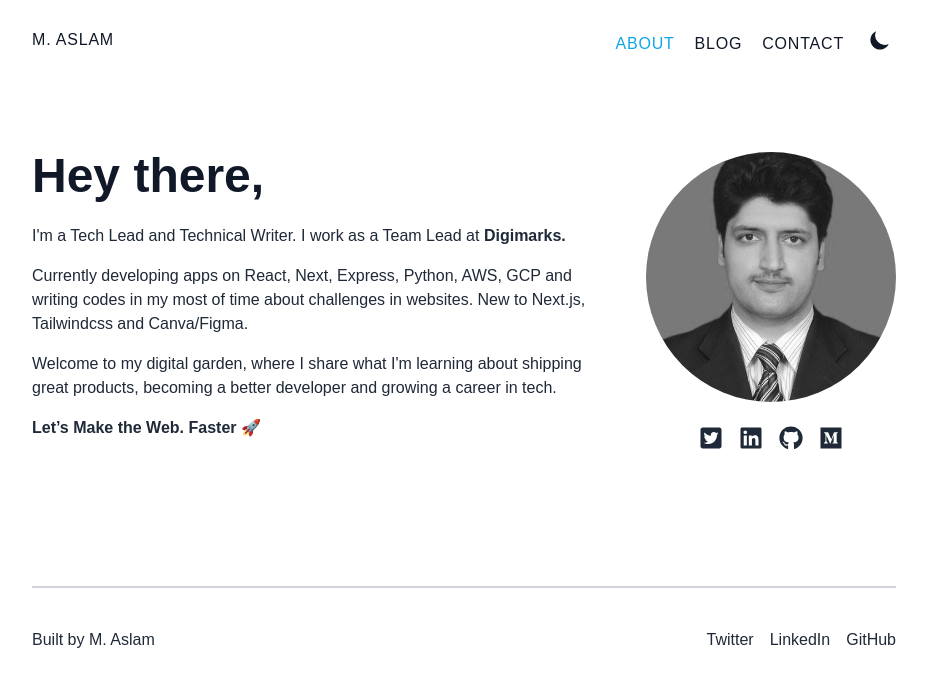
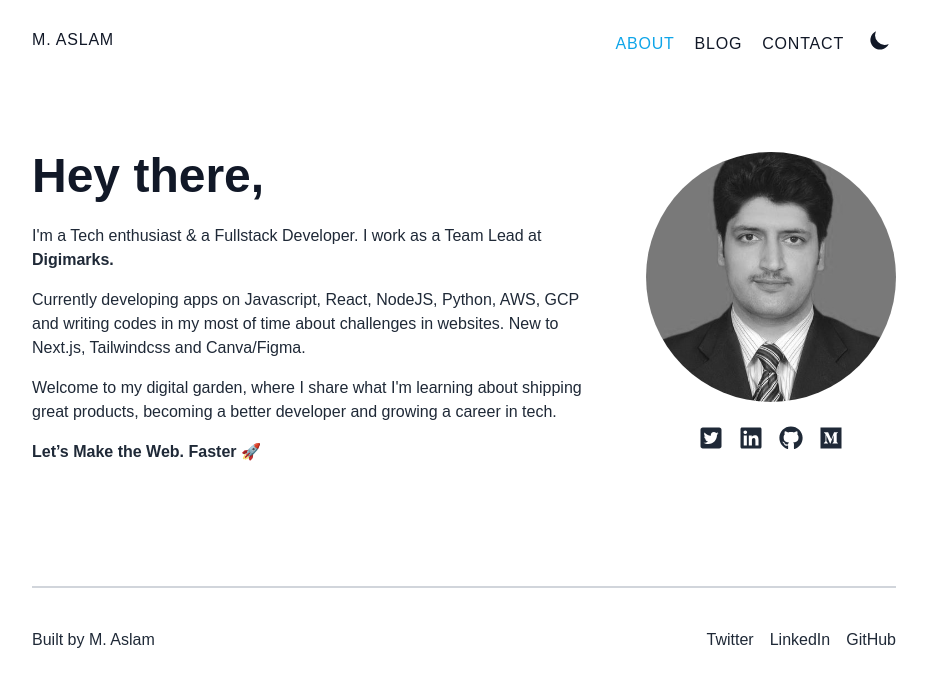
Before and after one commit to aslamkhan5/new-app2, a Next.js app: page / in a window 1280 px wide. Shown: the top 686 px of the page, without its empty margins (176-1103 px from the left). Built offline with nearby package versions, Linux system fonts and the light colour scheme.

Commit message:
All changes togather

```diff
--- a/components/About.tsx
+++ b/components/About.tsx
@@ -12,13 +12,12 @@ const About = () => {
                         Hey there,
                     </h1>
                     <div className="mt-6 text-gray-800 dark:text-white">
-                        <p className="mb-4">I'm a Tech Lead and
-                            Technical Writer. I work as a Team Lead at <a
+                        <p className="mb-4">I'm a Tech enthusiast & a Fullstack Developer. I work as a Team Lead at <a
                                 href="https://www.digimarks.co.uk"
                                 className="font-bold transition-colors hover:text-sky-500" target="_blank"
                                 rel="noreferrer">Digimarks.</a>
                         </p>
-                        <p className="mb-4">Currently developing apps on React, Next, Express, Python, AWS, GCP and
+                        <p className="mb-4">Currently developing apps on Javascript, React, NodeJS, Python, AWS, GCP and
                             writing codes in my most of time about challenges in websites. New to Next.js,
                             Tailwindcss and
                             Canva/Figma.
--- a/package.json
+++ b/package.json
@@ -6,16 +6,14 @@
     "start": "next start"
   },
   "dependencies": {
-    "@paypal/react-paypal-js": "^7.6.0",
-    "@stripe/stripe-js": "^1.23.0",
     "axios": "^0.26.0",
     "next": "latest",
     "next-themes": "^0.1.1",
     "react": "^17.0.2",
     "react-dom": "^17.0.2",
     "rss-parser": "^3.12.0",
-    "react-content-loader": "^6.1.0",
-    "stripe": "^8.202.0"
+    "react-content-loader": "^6.1.0"
+
   },
   "devDependencies": {
     "@types/node": "17.0.4",
```
